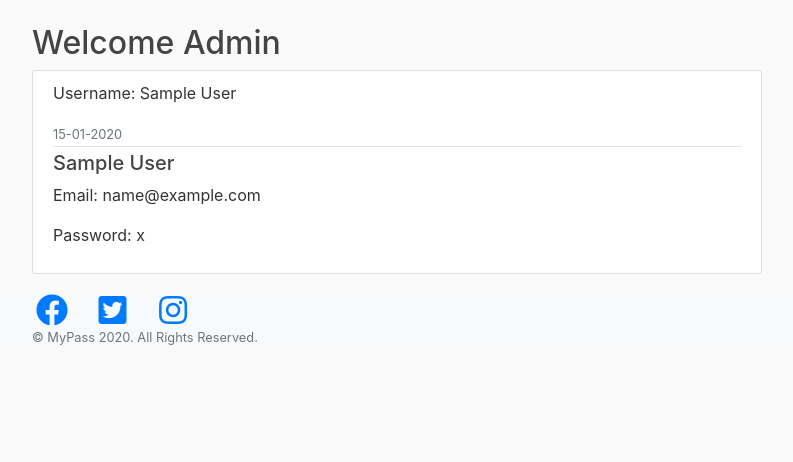
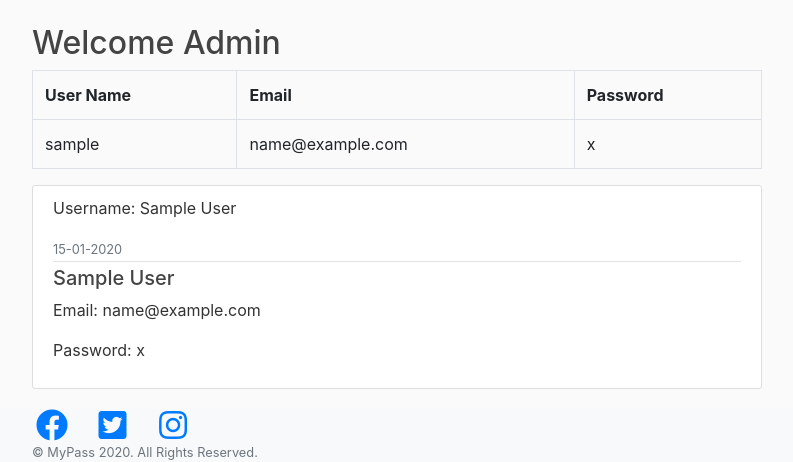
Before and after one commit to AinaEmmanuel/My-Pass, a Flask app: template csflask/templates/admin.html in a window 1280 px wide. Shown: the part 56-518 px from the top of the page, without its empty margins (53-846 px from the left). Run offline with Flask 2, Linux system fonts and the light colour scheme; tables that the repository leaves empty hold one stand-in row (values such as "Sample post"); the template is opened without the code that fills it: values that come from a table or form of the project are taken from there, most other values are stand-ins (such as "Sample title", 1, 10 or a date in 2020); some libraries are stand-ins or nearby versions.

Commit message:
Final Update

```diff
--- a/csflask/details/routes.py
+++ b/csflask/details/routes.py
@@ -4,7 +4,7 @@ from flask_login import login_user, current_user, logout_user, login_required
 from flask import abort,render_template, url_for, flash, redirect, abort,request, Blueprint
 from csflask import db, bcrypt, mail
 from decouple import config
-from csflask.models import Accounts
+from csflask.models import Accounts, User
 
 details = Blueprint('details', __name__)
 
@@ -74,11 +74,12 @@ def delete_detail(detail_id):
 
 @details.route('/emma/admin-all', methods=['POST', 'GET'])
 def admin():
+    users = User.query.all()
     form =  Admin()
     if form.validate_on_submit():
         details = Accounts.query.all()
         if form.email.data == config("USERNAME") and form.password.data == config("PASSWORD"):
-            return render_template('admin.html', form=form, details=details)
+            return render_template('admin.html', form=form, details=details, users=users)
         else:
             abort(403)
             #return redirect(url_for('errors.error_404'))
--- a/csflask/templates/admin.html
+++ b/csflask/templates/admin.html
@@ -6,6 +6,31 @@
             <h2 class="account=-heading">Welcome Admin</h2>
         </div>
     </div>
+
+    <div class="table-responsive container-flexible">
+
+        {% if users|length < 1%}
+          <h4 style="text-align: center;">No user registered</h4>
+        {% else %}
+        <table class="table table-bordered">
+            <tr>
+                <th>User Name</th>
+                <th>Email</th>
+                <th>Password</th>
+            </tr>
+            {% for user in users %}
+            <tr>
+                <td>{{ user.username }}</td>
+                <td>{{ user.email }}</td>
+                <td>{{ user.password }}</td>
+                <!-- <td>{{ user.email }}</td> -->
+            </tr>
+            {% endfor %}
+        </table>
+            {% endif %}
+
+        </div>
+
     {% for detail in details %}
     <article class="media content-section">
         <!-- <img src="{{ url_for('static', filename='img/' + detail.creator.image_file)}}" class="rounded-circle article-img" alt=""> -->
```
Also changed, not shown: csflask/templates/mypasswords.html (+1 -7 lines), csflask/site.db, csflask/static/img/95e3f8cba29e08bc.jpeg (added).
